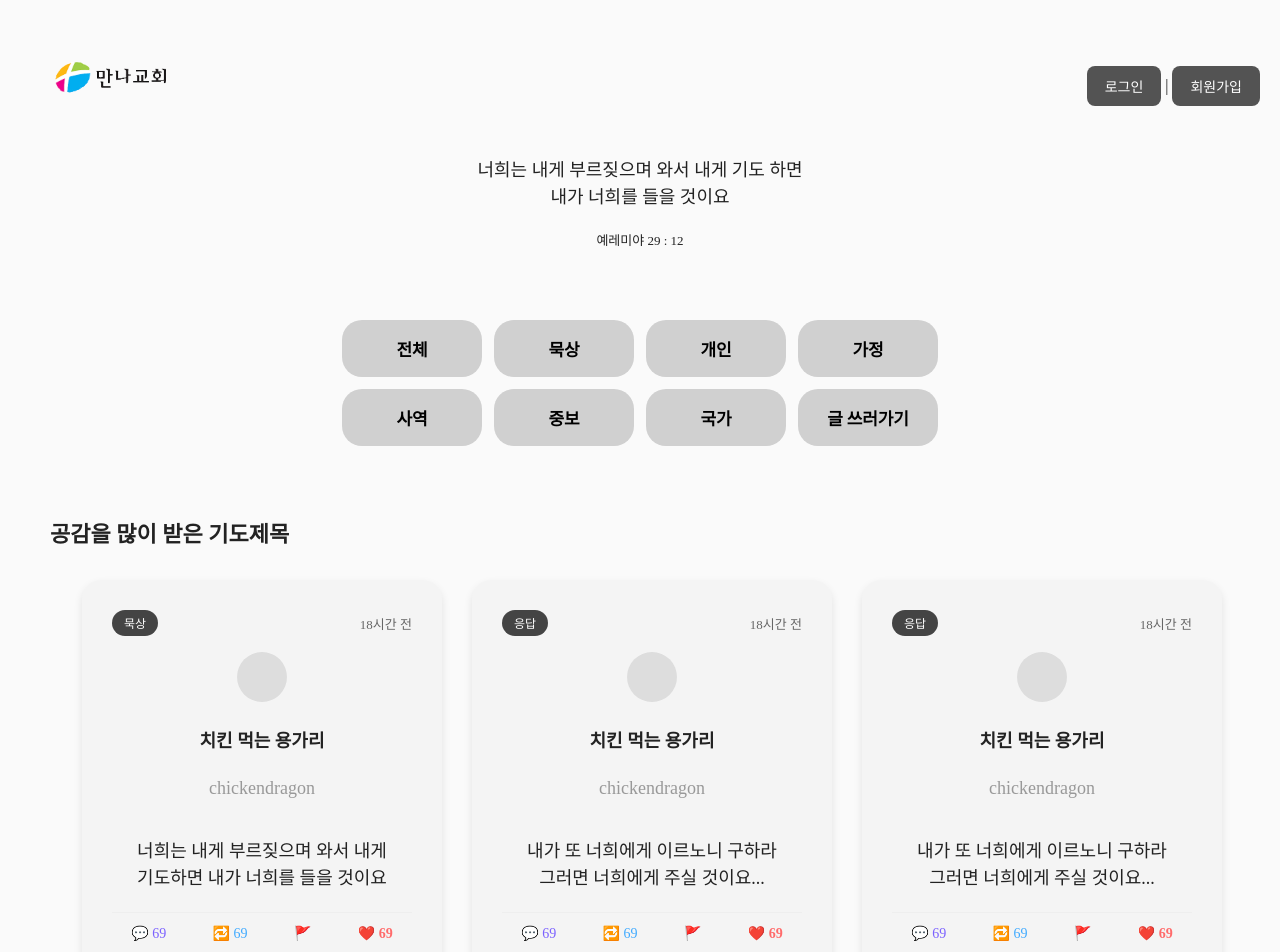
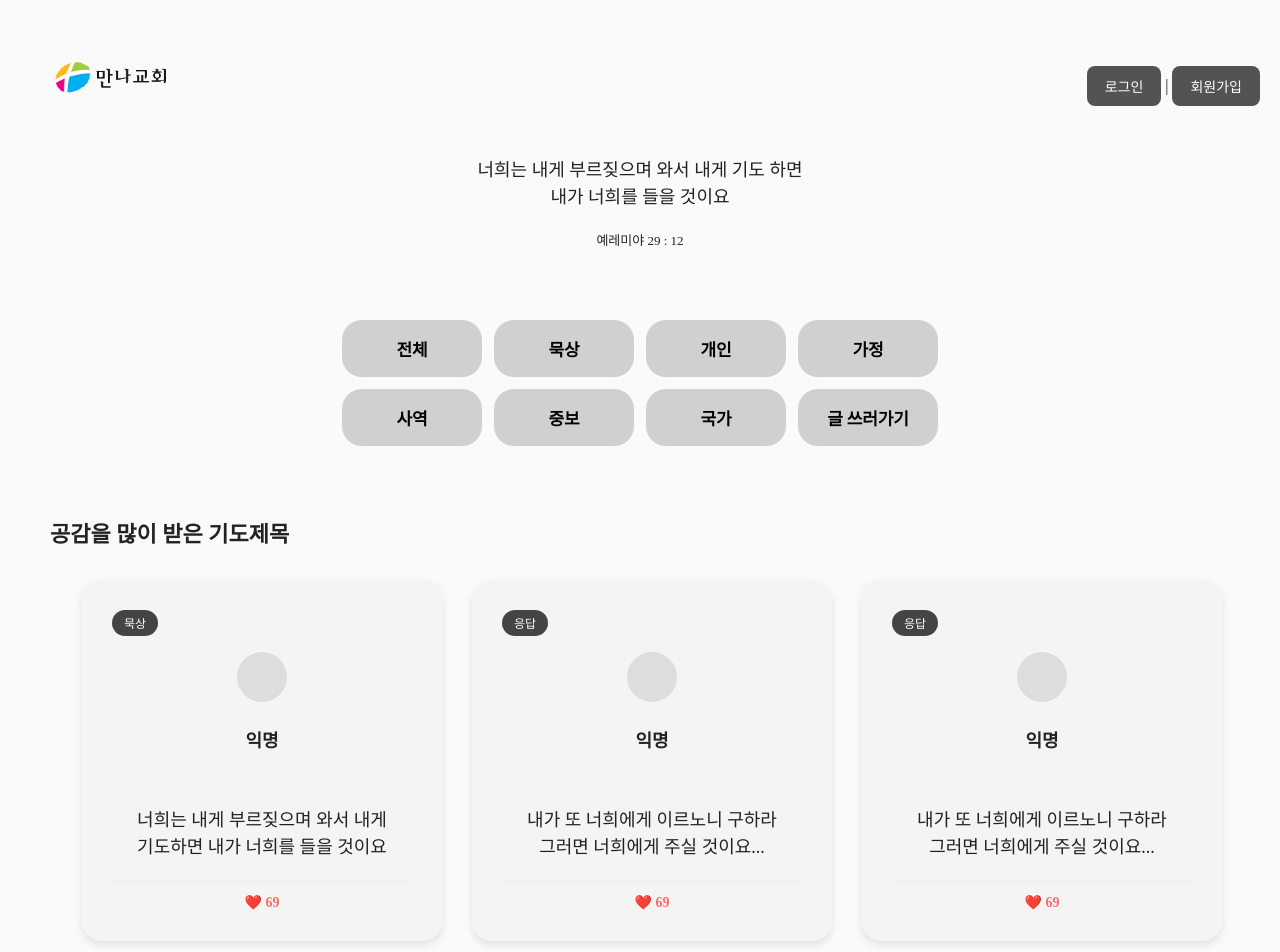
Before and after one commit to elroi773/manna_pray_project, a React (Vite) app: page / in a window 1280 px wide. Shown: the top 952 px of the page. Built offline with nearby package versions, Linux system fonts and the light colour scheme; no server answers; a web font is replaced by a local one.

Commit message:
firebase 데이터 저장, 반영 하는중

```diff
--- a/src/componets/PostCard.jsx
+++ b/src/componets/PostCard.jsx
@@ -1,29 +1,34 @@
-import React, { useState } from "react";
+import React, { useState, useEffect } from "react";
 import { useNavigate } from "react-router-dom";
+import { formatDistanceToNow } from "date-fns"; // 시간 표현용, 필요시 설치: npm install date-fns
 import "./PostCard.css";
 
 export default function PostCard({ post }) {
   const navigate = useNavigate();
-  const [likes, setLikes] = useState(post.likes || 0); // 초기값 보정
+  const [likes, setLikes] = useState(post.likes || 0);
+
+  // createdAt이 Firestore Timestamp 객체일 경우 JS Date로 변환 필요
+  const createdAtDate = post.createdAt ? post.createdAt.toDate() : null;
 
   const handleClick = () => {
     navigate(`/post/${post.id}`, { relative: "path" });
   };
 
   const handleLikeClick = (e) => {
-    e.stopPropagation(); // 카드 전체 클릭 막기
+    e.stopPropagation();
     setLikes((prev) => prev + 1);
-    // TODO: Firestore에 좋아요 반영 로직 추가
+    // TODO: Firestore 좋아요 업데이트 로직 추가 가능
   };
 
   return (
     <div className="post-card" onClick={handleClick} style={{ cursor: "pointer" }}>
       <div className="top-row">
         <span className="badge">{post.category}</span>
-        <span className="time">{post.time}</span>
+        <span className="time">
+          {createdAtDate ? formatDistanceToNow(createdAtDate, { addSuffix: true }) : ""}
+        </span>
       </div>
 
-      {/* ✅ 묵상 일차 표시 */}
       {post.meditationDay && (
         <div className="meditation-day">
           <strong>{post.meditationDay}</strong>
@@ -33,17 +38,18 @@ export default function PostCard({ post }) {
       <div className="user-info">
         <div className="profile-image" />
         <div className="user-text">
-          <p className="nickname">{post.nickname}</p>
-          <p className="username">{post.username}</p>
+          <p className="nickname">{post.author || "익명"}</p>
+          {/* username 필드는 없으니 제거하거나 author로 대체 */}
         </div>
       </div>
+
+      {/* title 추가 */}
+      <h3 className="post-title">{post.title}</h3>
 
       <p className="content">{post.content}</p>
 
       <div className="icons">
-        <div className="icon comment">💬 {post.comments}</div>
-        <div className="icon share">🔁 {post.shares}</div>
-        <div className="icon report">🚩 {post.reports}</div>
+        {/* dummy 데이터였던 아이콘들은 없으니 제거하거나 추가 기능 구현 시 추가 */}
         <div className="icon like" onClick={handleLikeClick}>
           ❤️ {likes}
         </div>
```
